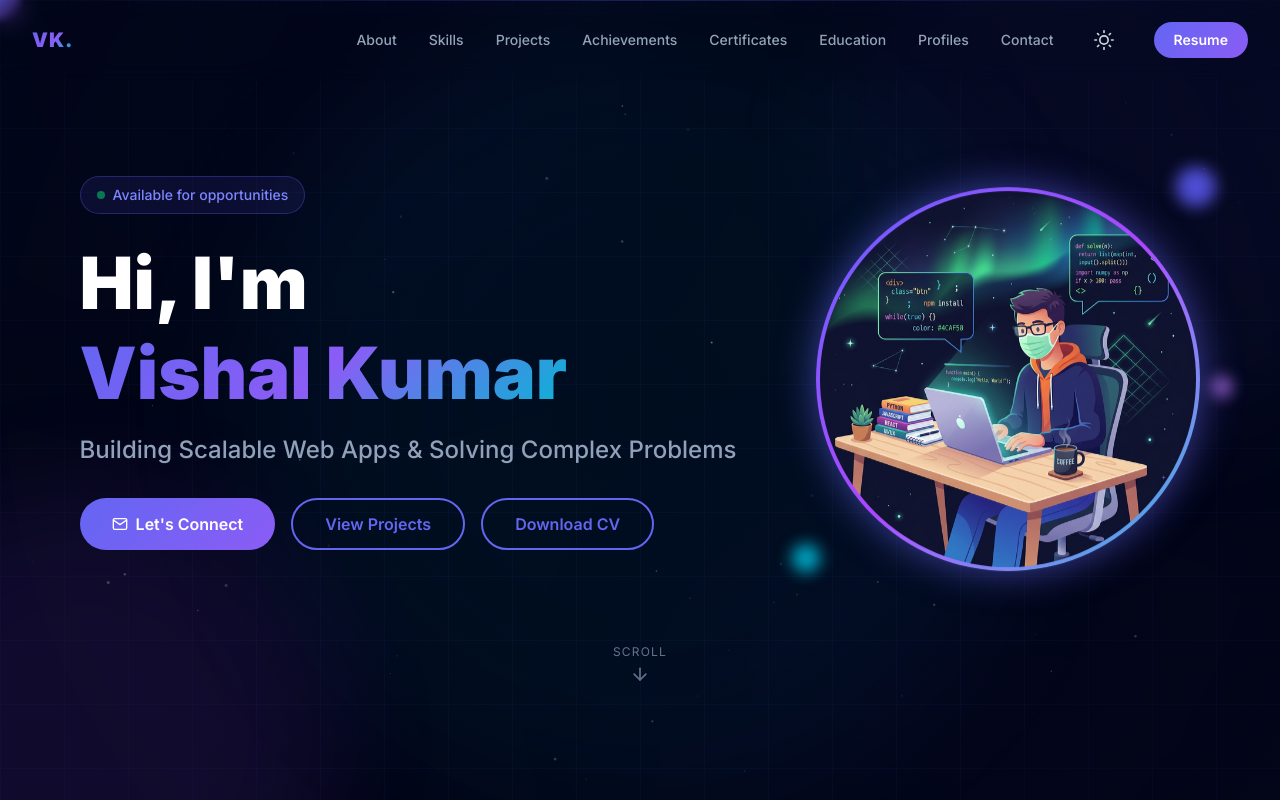
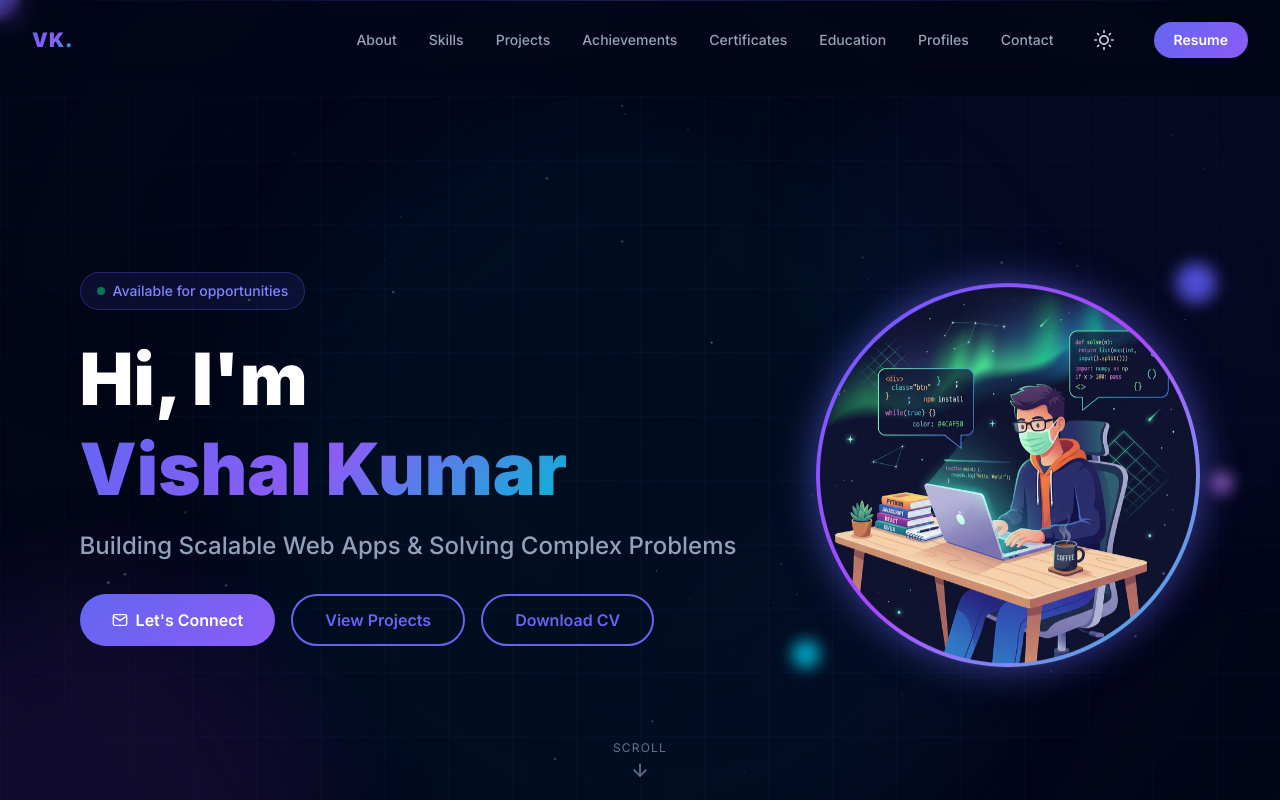
Before and after one commit to Vishal4256/portfolio-vishal, a React (Vite) app: page / in a window 1280 px wide. Shown: the top 800 px of the page. Built offline with nearby package versions, Linux system fonts and the light colour scheme.

Commit message:
fixed the navbar

```diff
--- a/src/App.jsx
+++ b/src/App.jsx
@@ -57,12 +57,12 @@ function App() {
 
       {/* Subtle top gradient overlay */}
       <div className="fixed inset-0 pointer-events-none z-0">
-        <div className="absolute top-0 left-0 right-0 h-px bg-gradient-to-r from-transparent via-indigo-500/50 to-transparent" />
+        <div className="absolute top-0 left-0 right-0 h-px bg-linear-to-r from-transparent via-indigo-500/50 to-transparent" />
       </div>
 
       <Navbar />
 
-      <main className="relative z-10">
+      <main className="relative z-10 pt-20 md:pt-24">
         <Hero />
         <About />
         <Skills />
--- a/src/components/Navbar.jsx
+++ b/src/components/Navbar.jsx
@@ -45,7 +45,7 @@ export default function Navbar() {
   return (
     <nav
       ref={navRef}
-      className={`fixed top-0 left-0 right-0 z-50 transition-all duration-300 backdrop-blur-md ${
+      className={`fixed top-0 left-0 right-0 z-40 transition-all duration-300 backdrop-blur-md ${
         scrolled
           ? 'bg-white/90 dark:bg-[#020617]/90 border-b border-gray-200/50 dark:border-indigo-500/20 shadow-lg'
           : 'bg-transparent border-b border-transparent'
--- a/src/index.css
+++ b/src/index.css
@@ -156,12 +156,23 @@
 
 /* Scroll progress bar */
 #scroll-progress {
+  position: fixed;
+  top: 0;
+  left: 0;
+  height: 3px;
+  width: 0;
   background: linear-gradient(90deg, #6366f1, #8b5cf6, #06b6d4);
   border-radius: 999px;
   box-shadow: 0 0 10px rgba(99, 102, 241, 0.35);
   transition: width 0.15s ease-out;
   pointer-events: none;
   z-index: 1000;
+}
+
+@media (max-width: 768px) {
+  #scroll-progress {
+    height: 2px;
+  }
 }
 
 /* Particle canvas */
```
